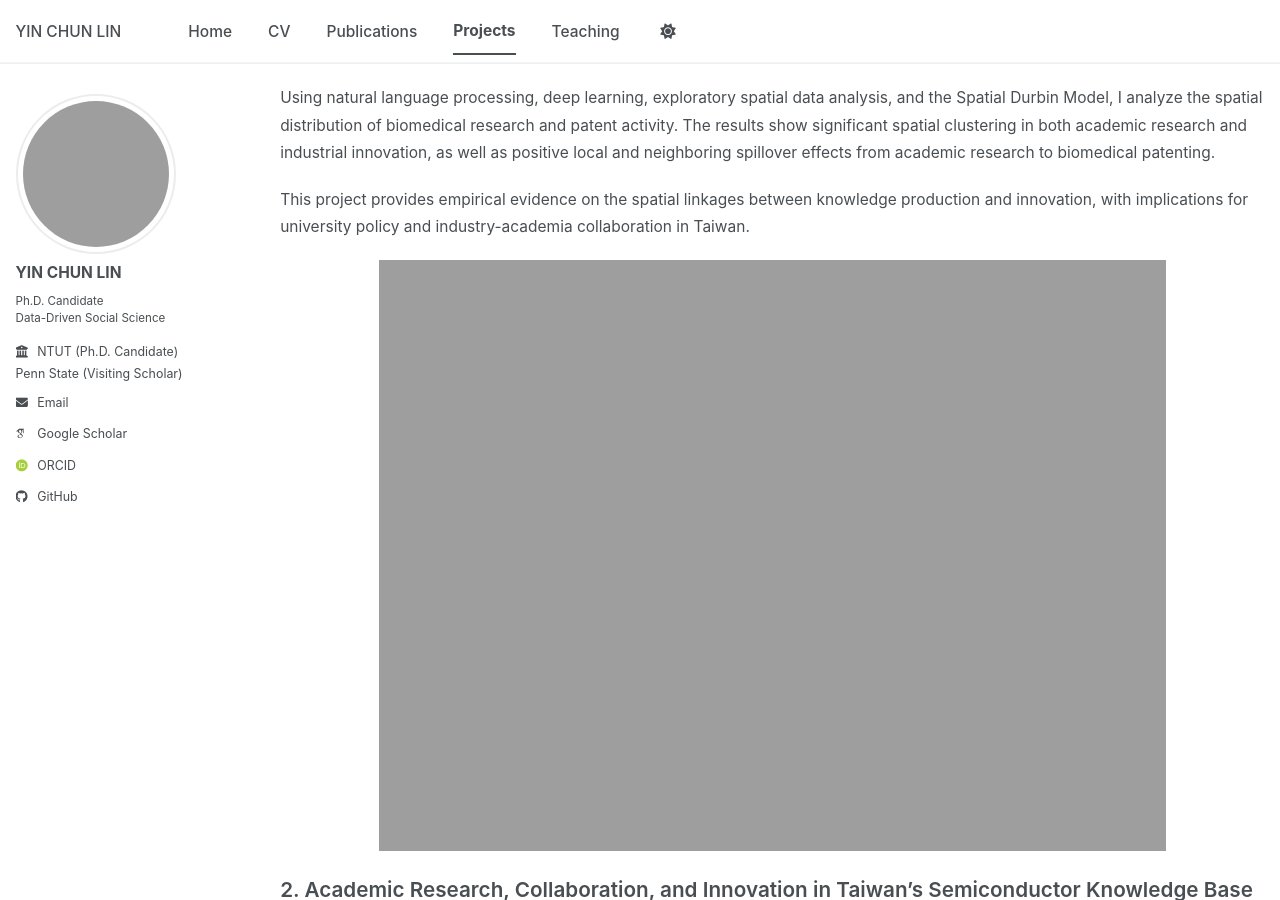
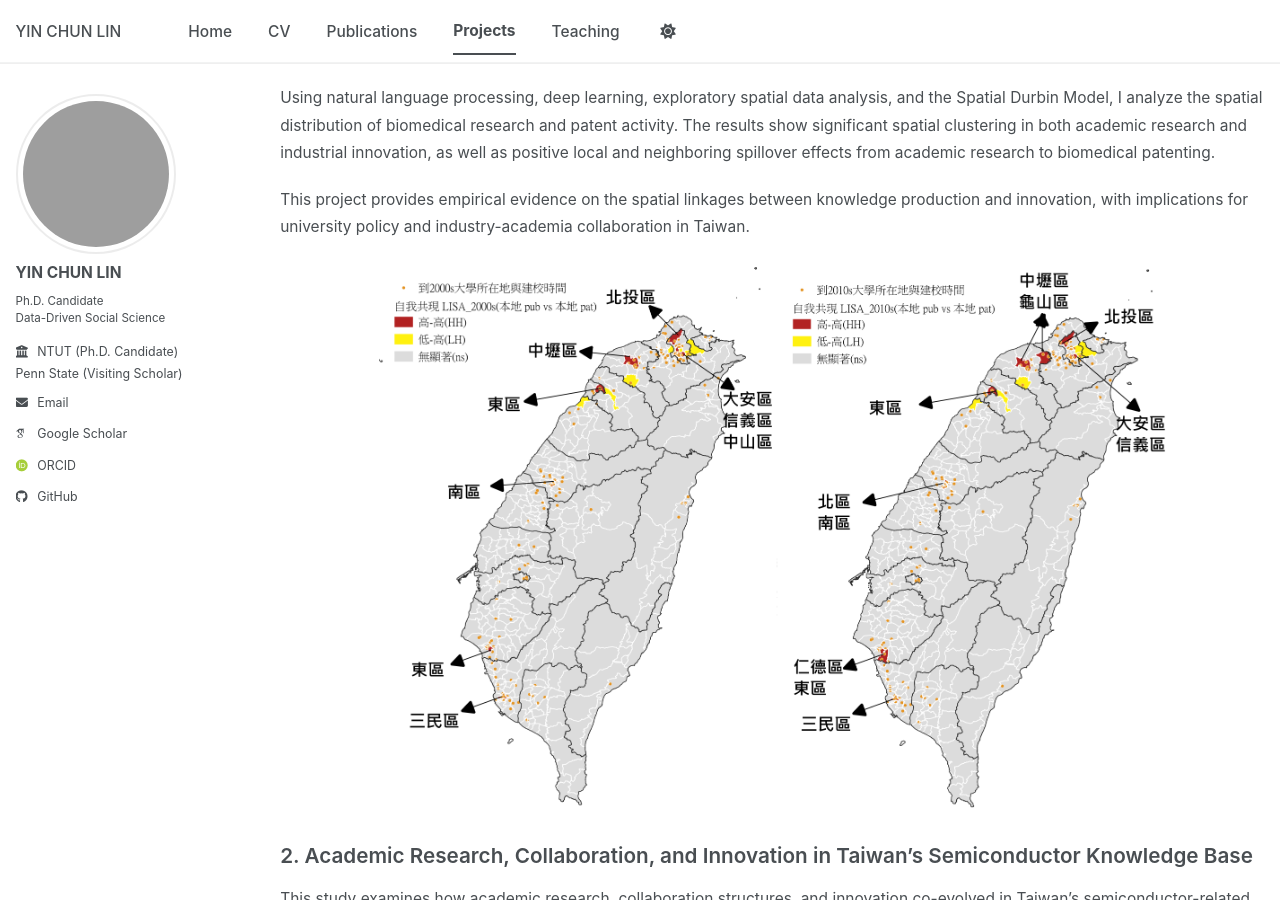
Before and after one commit to Christina0824/yinchun.github.io, a Jekyll site: the page built from _pages/Ongoing Projects.md, in a window 1280 px wide and 900 px high, scrolled down 360 px. Built offline with Jekyll 4.4.1, drawn with Linux system fonts in a browser that asks for light colours; some web fonts are replaced; a script bundle is joined from its source files by our own code; library files that are not in the unit come from our copies.

Commit message:
Update Ongoing Projects.md

```diff
--- a/_pages/Ongoing Projects.md
+++ b/_pages/Ongoing Projects.md
@@ -14,11 +14,13 @@ Using natural language processing, deep learning, exploratory spatial data analy
 
 This project provides empirical evidence on the spatial linkages between knowledge production and innovation, with implications for university policy and industry-academia collaboration in Taiwan.
 
-<img src="{{ '/images/自我共現2000_2010(本地pub vs 本地pat)鄉鎮市區.png' | relative_url }}" style="width: 80%; display: block; margin: 20px auto;">
+<img src="{{ '/images/biomedical-map.png' | relative_url }}" style="width: 80%; display: block; margin: 20px auto;">
+
 
 ## 2. Academic Research, Collaboration, and Innovation in Taiwan’s Semiconductor Knowledge Base
 
 This study examines how academic research, collaboration structures, and innovation co-evolved in Taiwan’s semiconductor-related knowledge base from 1980 to 2019. Using Scopus publications and patent counts, it compares domestic and international research channels as well as different institutional forms of collaboration.
 
 The analysis shows strong two-way dynamics between patenting and internationally embedded research, especially internationally co-authored publications, collaboration intensity, and international university-to-university ties. In contrast, domestically bounded publication output and domestic university collaboration are less strongly connected to patenting. The findings highlight the importance of cross-border knowledge integration in innovation-oriented science policy.
+
 <img src="{{ '/images/0210_Figure_3_Publication_Trends.png' | relative_url }}" style="width: 80%; display: block; margin: 20px auto;">
```
